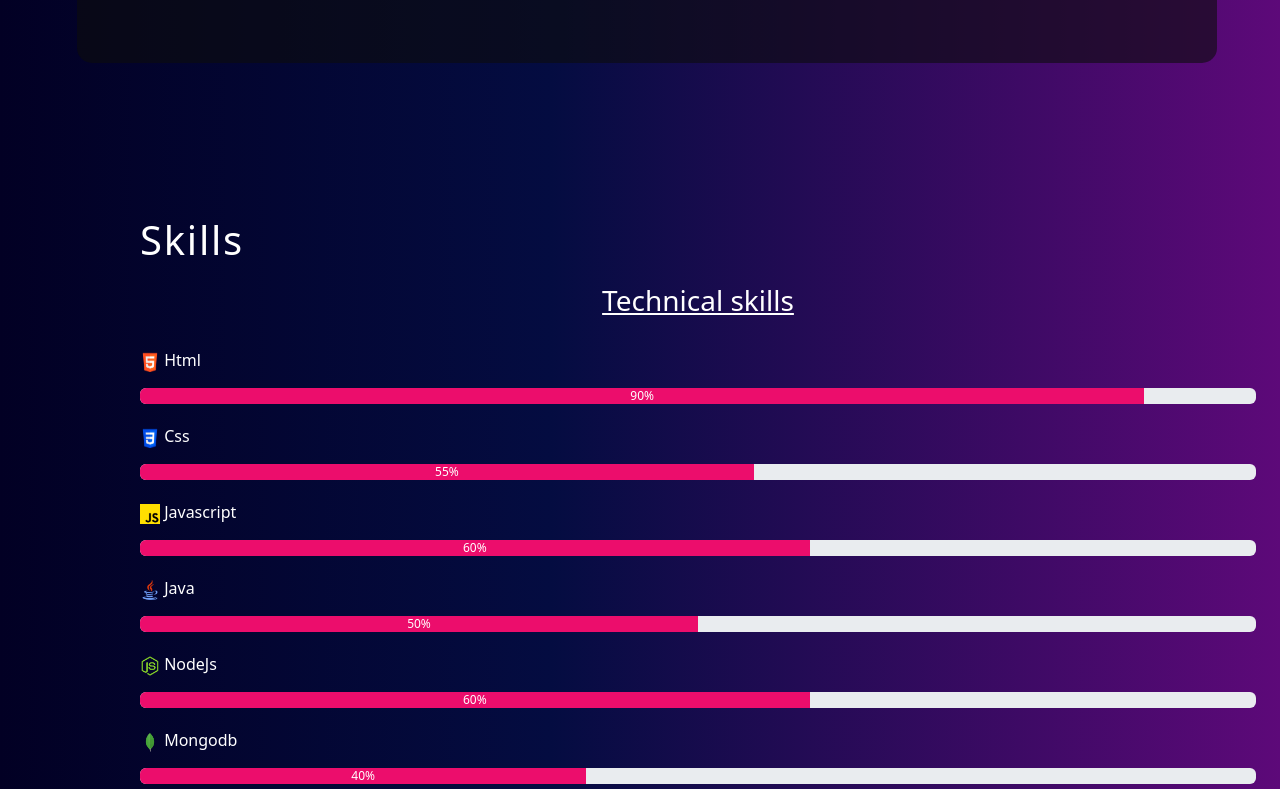
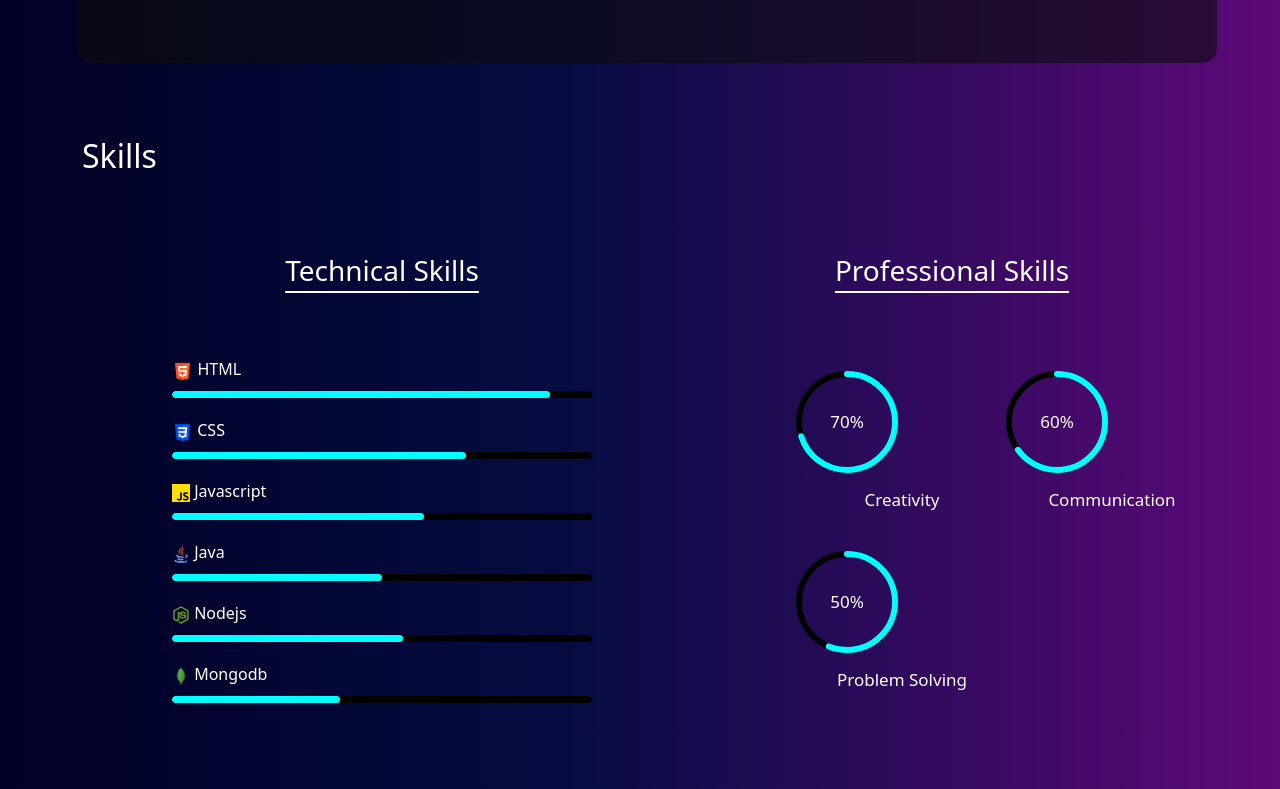
Before and after one commit to Apurvak12/portfolio-app, a React (Create React App) app: page / in a window 1280 px wide. Shown: the part 1300-2089 px from the top of the page. Built offline with nearby package versions, Linux system fonts and the light colour scheme.

Commit message:
added skills

```diff
--- a/src/App.css
+++ b/src/App.css
@@ -85,55 +85,9 @@ display: flex;
   text-decoration: none;
 color: bisque;
 }
-.skills{
- margin-top: 79px;
-  margin-left: 10%;
-  margin-right: 10%;
 
-}
-.tskills h3{
-  color: white;
- text-align:center;
- text-decoration: underline;
 
- margin-top: 20px;
- margin-bottom: 30px;
 
-}
-.skillitems{
-  margin-top: 30px;
-  gap: 22px;
-
-}
-.skillitem{
-  margin-top: 20px;
-  gap: 20px;
-
-}
-.html{
-  width: 90%;
-  background: rgb(236, 13, 108);
-}
-.css{
-  width: 55%;
-  background: rgb(236, 13, 108);
-}
-.js{
-  width: 60%;
-  background: rgb(236, 13, 108);
-}
-.java{
-  width:50%;
-  background: rgb(236, 13, 108);
-}
-.nodejs{
-  width: 60%;
-  background: rgb(236, 13, 108);
-}
-.mongodb{
-  width: 40%;
-  background: rgb(236, 13, 108);
-}
 .container5{
   margin-top: 76px;
   margin-left: 10%;
@@ -148,7 +102,7 @@ color: bisque;
   display: flex;
   border-radius: 20px;
 /* background: linear-gradient(90deg, rgb(16, 9, 142) 0%, rgb(157, 87, 178) 0%, rgb(183, 39, 231) 100%); */
- background: linear-gradient(180deg, #4c60b1 0%, #091e44 100%);
+ background-color: rgba(12, 12, 12, 0.6);
  box-shadow: 0 16px 14px 0 #04152d;
   padding: 18px 24px;
   max-width: 345px;
@@ -157,3 +111,216 @@ color: bisque;
 .aimg{
   margin-bottom: auto;
 }
+.containers{
+  display: flex;
+  flex-wrap: wrap;
+}
+.ts{
+  width: 600px;
+  height: 500px;
+  padding: 70px 90px;
+
+}
+.ps{
+   width: 600px;
+  height: 500px;
+  padding: 70px 90px;
+}
+.heading1{
+text-align: center;
+text-decoration: underline;
+text-underline-offset: 10px;
+margin-bottom: 50px;
+}
+
+.technical-bar .bar{
+margin-top: 40px 0;
+}
+.info{
+  padding-top: 20px;
+  padding-bottom: 10px;
+}
+.technical-bar .bar .progress-line{
+  position: relative;
+  border-radius: 20px;
+  width: 100%;
+  height: 7px;
+  background-color: black;
+  overflow: hidden;
+  animation: animate 1s cubic-bezier(1, 0, 0.5, 1) forwards;
+  transform: scaleX(0);
+  transform-origin: left;
+}
+ @keyframes animate {
+  0% {
+    transform: scaleX(0);
+  }
+  100%{
+    transform: scaleX(1);
+  }
+}
+.technical-bar .bar .progress-line span{
+  height: 100%;
+  background-color: aqua;
+
+  position: absolute;
+  border-radius: 10px;
+  animation: animate 1s 1s cubic-bezier(1,0,0.5,1) forwards;
+  transform: scaleX(0);
+  transform-origin: left;
+}
+.progress-line.html span{
+  width: 90%;
+}
+.progress-line.css span{
+  width: 70%;
+}
+.progress-line.js span{
+  width: 60%;
+}
+.progress-line.java span{
+  width: 50%;
+}
+.progress-line.nodejs span{
+  width: 55%;
+}
+.progress-line.mdb span{
+  width: 40%;
+}
+.progress-line span::after{
+  position: absolute;
+  padding: 1px 8px;
+  background-color: black;
+  color: white;
+  font-size: 12px;
+  border-radius: 3px;
+  top: -28px;
+  right: -20px;
+  animation: showText 0.5s 1.5s linear forwards;
+  opacity: 0;
+}
+.progress-line.html span::after{
+  content: "90%";
+}
+.progress-line.css span::after{
+  content: "70%";
+}
+.progress-line.js span::after{
+  content: "60%";
+}
+.progress-line.java span::after{
+  content: "50%";
+}
+.progress-line.nodejs span::after{
+  content: "55%";
+}
+.progress-line.mdb span::after{
+  content: "40%";
+}
+.progress-line span::before{
+  content: " ";
+  position: absolute;
+  height: 0;
+  width: 0;
+  border: 7px solid transparent;
+  top: -10px;
+  right: 0;
+   animation: showText 0.5s 1.5s linear forwards;
+  opacity: 0;
+}
+@keyframes showText {
+  100%{
+    opacity: 1;
+  }
+}
+.radial-bars{
+  width: 100%;
+  display: flex;
+  margin-bottom: 10px;
+  position: relative;
+  align-items: flex-start;
+  flex-wrap: wrap;
+  justify-content: space-between;
+}
+.radial-bars .radial-bar{
+  width: 50%;
+  height: 170px;
+  position: relative;
+  margin-bottom: 10px;
+}
+.radial-bars .radial-bar svg{
+  position: absolute;
+  top: 50%;
+  left: 50%;
+  transform: translate(-50%,-50%) rotate(-90deg);
+  width: 120px;
+  height: 160px;
+}
+.radial-bars .radial-bar .progress-bar{
+  stroke-width: 10px;
+  stroke: black;
+  fill: none;
+  stroke-dasharray: 502;
+  stroke-dashoffset: 502;
+  stroke-linecap: round;
+  animation: animate-bar 1s linear forwards;
+}
+@keyframes animate-bar {
+  100%{
+    stroke-dashoffset: -1;
+  }
+}
+.path{
+  stroke-width: 10;
+  stroke: aqua;
+  fill:transparent;
+   stroke-dasharray: 502;
+  stroke-dashoffset: 502;
+  stroke-linecap: round;
+}
+.path-1{
+  animation: animate-path-1 1s 1s linear forwards;
+}
+.path-2{
+  animation: animate-path-2 1s 1s linear forwards;
+}
+.path-3{
+  animation: animate-path-3 1s 1s linear forwards;
+}
+@keyframes animate-path-1 {
+  100%{
+    stroke-dashoffset: 150;;
+  }
+}
+@keyframes animate-path-2 {
+  100%{
+    stroke-dashoffset: 175;;
+  }
+}
+@keyframes animate-path-3 {
+  100%{
+    stroke-dashoffset: 220;;
+  }
+}
+.radial-bar .percentage{
+  position: absolute;
+  top: 50%;
+  left: 50%;
+  transform: translate(-50%,-50%);
+  font-size: 17px;
+  font-weight: 500;
+  animation: showText 0.5s 1s linear forwards;
+  opacity: 0;
+}
+.radial-bar .text{
+   width: 100%;
+   position: absolute;
+   text-align: center;
+   left: 50%;
+   bottom: -5px;
+   transform: translateX(-50px);
+   font-size: 17px;
+   font-weight: 500;
+    animation: showText 0.5s 1s linear forwards;
+  opacity: 0;
+}
--- a/src/components/Skills.js
+++ b/src/components/Skills.js
@@ -1,88 +1,99 @@
-import {Container} from 'react-bootstrap';
+import {Container,Row,Col} from 'react-bootstrap';
 import html from '../images/html-5_5968267.png';
 import css from '../images/css-3_5968242.png';
 import javascript from '../images/js_5968292.png';
 import java from '../images/java_226777.png';
 import nodejs from '../images/node.png';
-import mangodb from '../images/mongodb.png';
+import mongodb from '../images/mongodb.png';
 const Skills=()=>{
     return(
         <>
-        <Container className='skills' id='aboutskills' >
-
-            <div className='title'>
-                <h1 className='text-white'>Skills</h1>
+        <Container className='containers' id='skills'>
+        <h2 className='text-white'>Skills</h2>
+        <Row>
+            <Col md={6}>
+        <div className='ts'>
+        <h3 className='text-white heading1'>Technical Skills</h3>
+        <div className='technical-bar'>
+            <div className='bar'>
+                <div className='text-white info'>
+                <img src={html} height={18} weight={18}/> HTML</div>
+                <div className='progress-line html'>
+                    <span></span>
+                </div>
             </div>
-            <div className='divide' >
-            <div className='tskills'>
-                <h3>Technical skills</h3>
+            <div className='bar'>
+                <div className='text-white info'>
+                <img src={css} height={18} weight={18}/> CSS</div>
+                <div className='progress-line css'>
+                    <span></span>
+                </div>
             </div>
-            <div className='skillitems'>
-                <div className='skillitem'>
-                    <div className='skill-info'>
-                        <p className='text-white'><img src={html} width={20} height={20} /> Html</p>
-
-                    </div>
-                    <div className="progress" role="progressbar" aria-label="Warning example" aria-valuenow="75" aria-valuemin="0" aria-valuemax="100">
-                   <div className="progress-bar html">90%</div>
-                   </div>
+            <div className='bar'>
+               <div className='text-white info'>
+                <img src={javascript} height={18} weight={18}/> Javascript</div>
+                <div className='progress-line js'>
+                    <span></span>
                 </div>
-                <div className='skillitem'>
-                    <div className='skill-info'>
-                        <p className='text-white'><img src={css} width={20} height={20}/> Css</p>
-
-                    </div>
-                    <div className="progress" role="progressbar" aria-label="Warning example" aria-valuenow="75" aria-valuemin="0" aria-valuemax="100">
-                   <div className="progress-bar css">55%</div>
-                   </div>
-
+            </div>
+            <div className='bar'>
+                <div className='text-white info'>
+                <img src={java} height={18} weight={18}/> Java</div>
+                <div className='progress-line java'>
+                    <span></span>
                 </div>
-
-                <div className='skillitem'>
-                    <div className='skill-info'>
-                        <p className='text-white'><img src={javascript} width={20} height={20}/> Javascript</p>
-
-                    </div>
-                     <div className="progress" role="progressbar" aria-label="Warning example" aria-valuenow="75" aria-valuemin="0" aria-valuemax="100">
-                   <div className="progress-bar js">60%</div>
-                   </div>
-
+            </div>
+            <div className='bar'>
+                <div className='text-white info'>
+                <img src={nodejs} height={18} weight={18}/> Nodejs</div>
+                <div className='progress-line nodejs'>
+                    <span></span>
                 </div>
-
-                <div className='skillitem'>
-                    <div className='skill-info'>
-                        <p className='text-white'><img src={java} width={20} height={20}/> Java</p>
-
-                    </div>
-                   <div className="progress" role="progressbar" aria-label="Warning example" aria-valuenow="75" aria-valuemin="0" aria-valuemax="100">
-                   <div className="progress-bar java">50%</div>
-                   </div>
-                </div>
-
-                 <div className='skillitem'>
-                    <div className='skill-info'>
-                        <p className='text-white'><img src={nodejs} width={20} height={20}/> NodeJs</p>
-
-                    </div>
-                     <div className="progress" role="progressbar" aria-label="Warning example" aria-valuenow="75" aria-valuemin="0" aria-valuemax="100">
-                   <div className="progress-bar nodejs">60%</div>
-                   </div>
-
-                </div>
-
-                 <div className='skillitem'>
-                    <div className='skill-info'>
-                        <p className='text-white'><img src={mangodb} width={20} height={20}/> Mongodb</p>
-
-                    </div>
-                    <div className="progress" role="progressbar" aria-label="Warning example" aria-valuenow="75" aria-valuemin="0" aria-valuemax="100">
-                   <div className="progress-bar mongodb">40%</div>
-                   </div>
-
+            </div>
+            <div className='bar'>
+                <div className='text-white info'>
+                <img src={mongodb} height={18} weight={18}/> Mongodb</div>
+                <div className='progress-line mdb'>
+                    <span></span>
                 </div>
             </div>
         </div>
-        </Container>
+        </div>
+        </Col>
+        <Col md={6}>
+        <div className='ps'>
+           <h3 className='text-white heading1'>Professional Skills</h3>
+           <div className='radial-bars'>
+           <div className='radial-bar'>
+            <svg x={0} y={0} viewBox='0 0 200 200'>
+                <circle className='progress-bar' cx={100} cy={100} r={80}></circle>
+                <circle className='path path-1' cx={100} cy={100} r={80}></circle>
+            </svg>
+            <div className='percentage text-white'>70%</div>
+            <div className='text-white text'>Creativity</div>
+           </div>
+             <div className='radial-bar'>
+            <svg x={0} y={0} viewBox='0 0 200 200'>
+                <circle className='progress-bar' cx={100} cy={100} r={80}></circle>
+                <circle className='path path-2' cx={100} cy={100} r={80}></circle>
+            </svg>
+            <div className='percentage text-white'>60%</div>
+            <div className='text-white text'>Communication</div>
+           </div>
+             <div className='radial-bar'>
+            <svg x={0} y={0} viewBox='0 0 200 200'>
+                <circle className='progress-bar' cx={100} cy={100} r={80}></circle>
+                <circle className='path path-3' cx={100} cy={100} r={80}></circle>
+            </svg>
+            <div className='percentage text-white'>50%</div>
+            <div className='text-white text'>Problem Solving</div>
+           </div>
+           </div>
+
+        </div>
+        </Col>
+        </Row>
+    </Container>
         </>
     );
 }
```
Also changed, not shown: src/components/About.js (line endings or trailing spaces).
